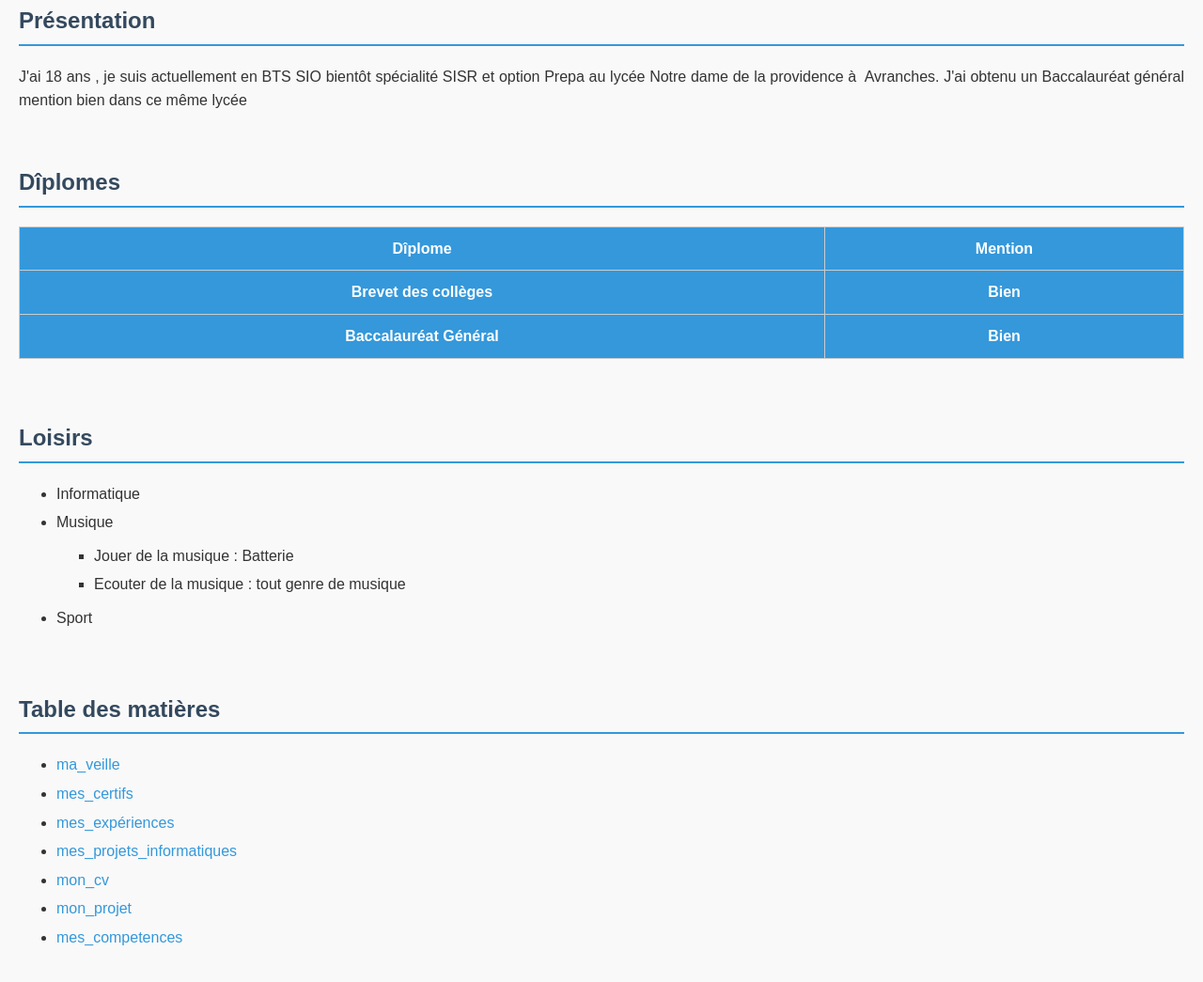
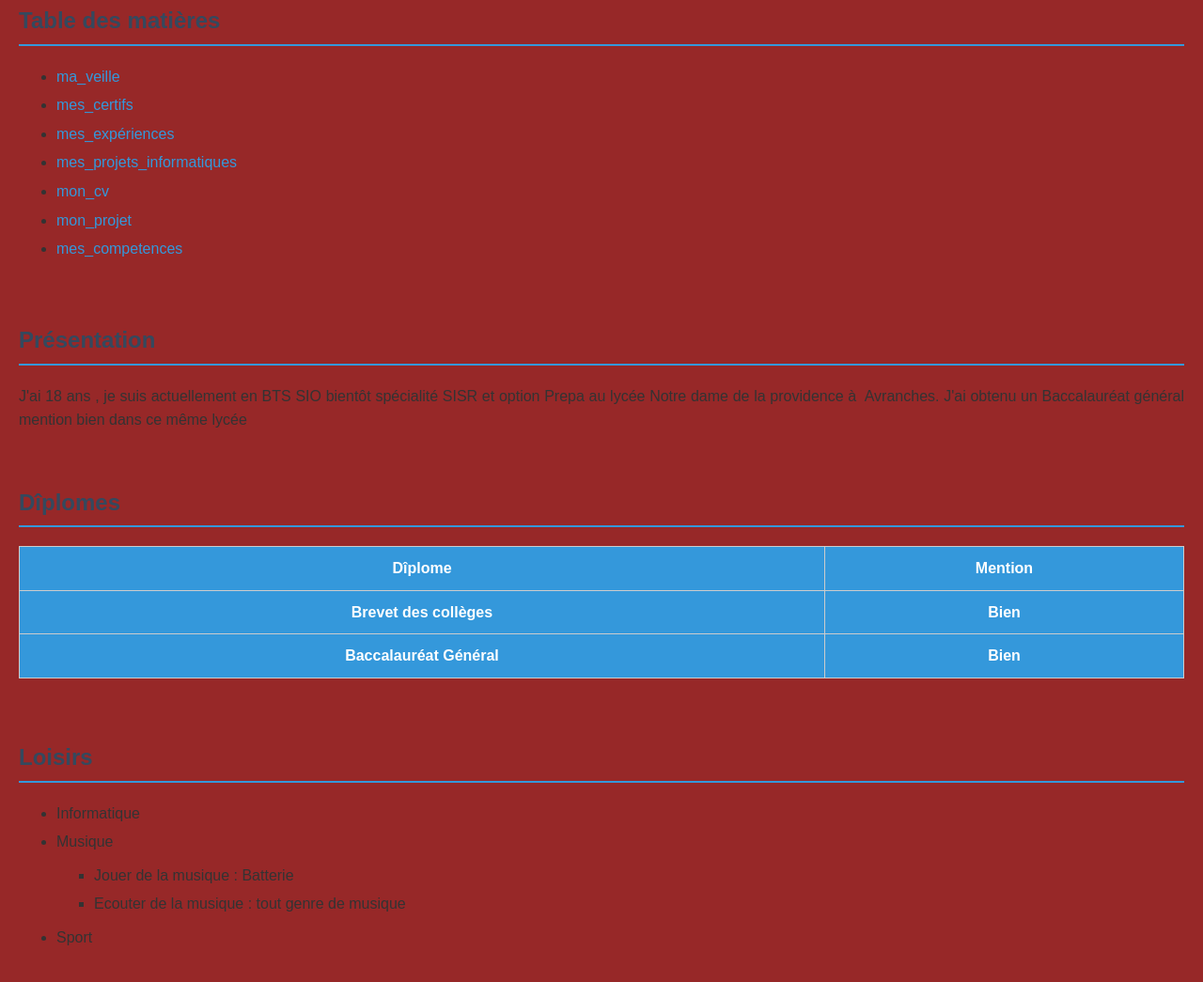
Before and after one commit to paulcrnt/tp-git, a plain HTML site: page index.html in a window 1280 px wide. Shown: the part 153-1198 px from the top of the page at 94% size. Drawn offline with Linux system fonts and the light colour scheme.

Commit message:
version fond rouge

```diff
--- a/index.html
+++ b/index.html
@@ -8,6 +8,17 @@
 </head>
 <body>
     <h1>CARNET PAUL </h1>
+		<br>
+		<h2>Table des matières</h2>
+        <ul>
+            <li><a href="ma_veille.html">ma_veille</a></li>
+            <li><a href="mes_certifs.html">mes_certifs</a></li>
+            <li><a href="mes_expériences.html">mes_expériences</a></li>
+            <li><a href="mes_projets_informatiques.html">mes_projets_informatiques</a></li>
+            <li><a href="mon_cv.html">mon_cv</a></li>
+            <li><a href="mon_projet.html">mon_projet</a></li>
+            <li><a href="mes_competences.html">mes_competences</a></li>
+        </ul>
 		<br>
 		<h2>Présentation</h2>
 		<p>J'ai 18 ans , je suis actuellement en BTS SIO bientôt spécialité SISR et option Prepa au lycée
@@ -41,16 +52,5 @@ même lycée</p>
             </ul>
         </table>
         <br>
-        <body>
-        <h2>Table des matières</h2>
-        <ul>
-            <li><a href="ma_veille.html">ma_veille</a></li>
-            <li><a href="mes_certifs.html">mes_certifs</a></li>
-            <li><a href="mes_expériences.html">mes_expériences</a></li>
-            <li><a href="mes_projets_informatiques.html">mes_projets_informatiques</a></li>
-            <li><a href="mon_cv.html">mon_cv</a></li>
-            <li><a href="mon_projet.html">mon_projet</a></li>
-            <li><a href="mes_competences.html">mes_competences</a></li>
-        </ul>
 </body>
 </html>
--- a/stylesheet.css
+++ b/stylesheet.css
@@ -1,7 +1,7 @@
 body {
     font-family: Arial, sans-serif;
     line-height: 1.6;
-    background-color: #f9f9f9;
+    background-color: rgb(151, 40, 40);
     color: #333;
     margin: 20px;
     padding: 0;
```
Also changed, not shown: 1 other file.
